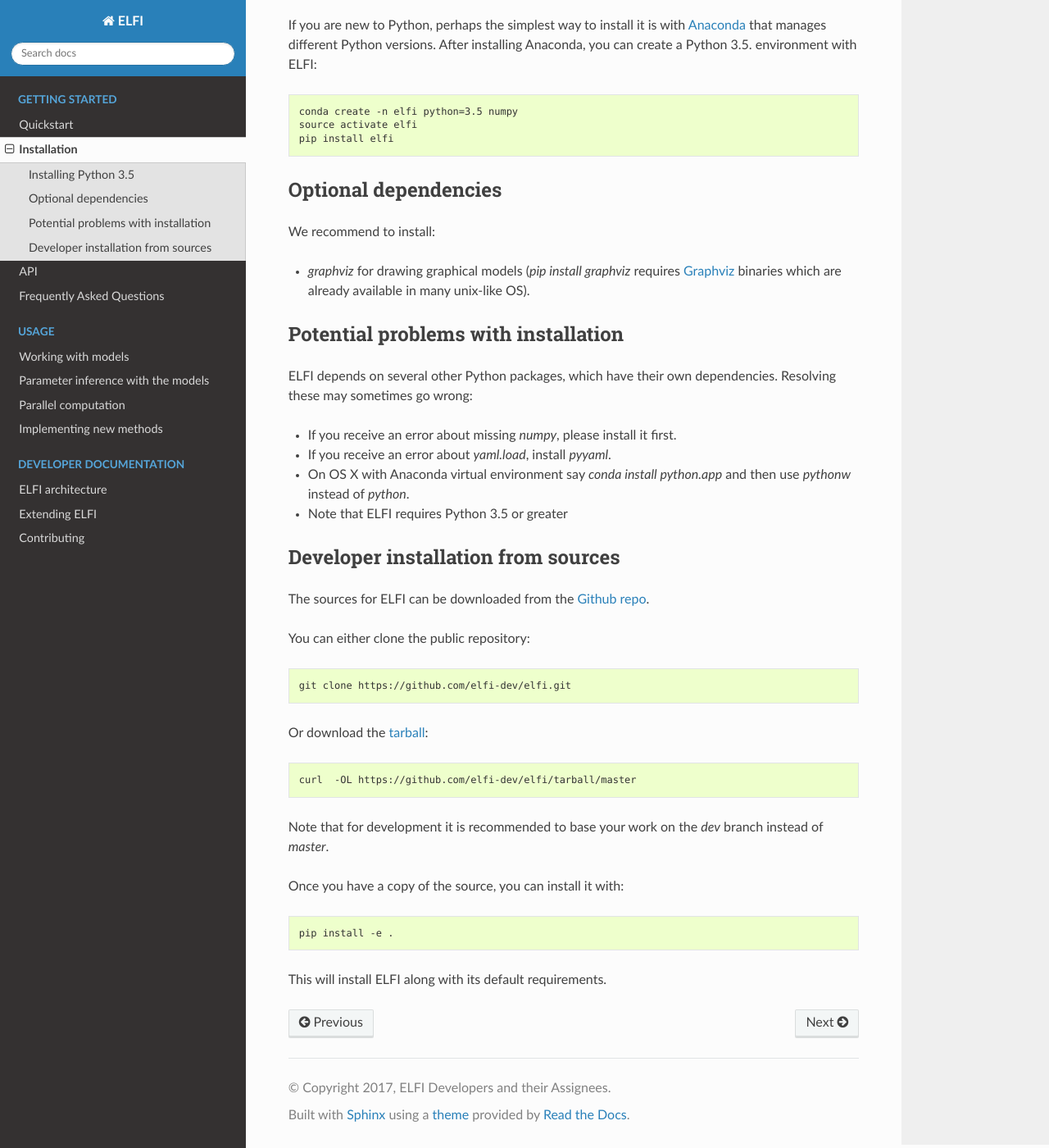
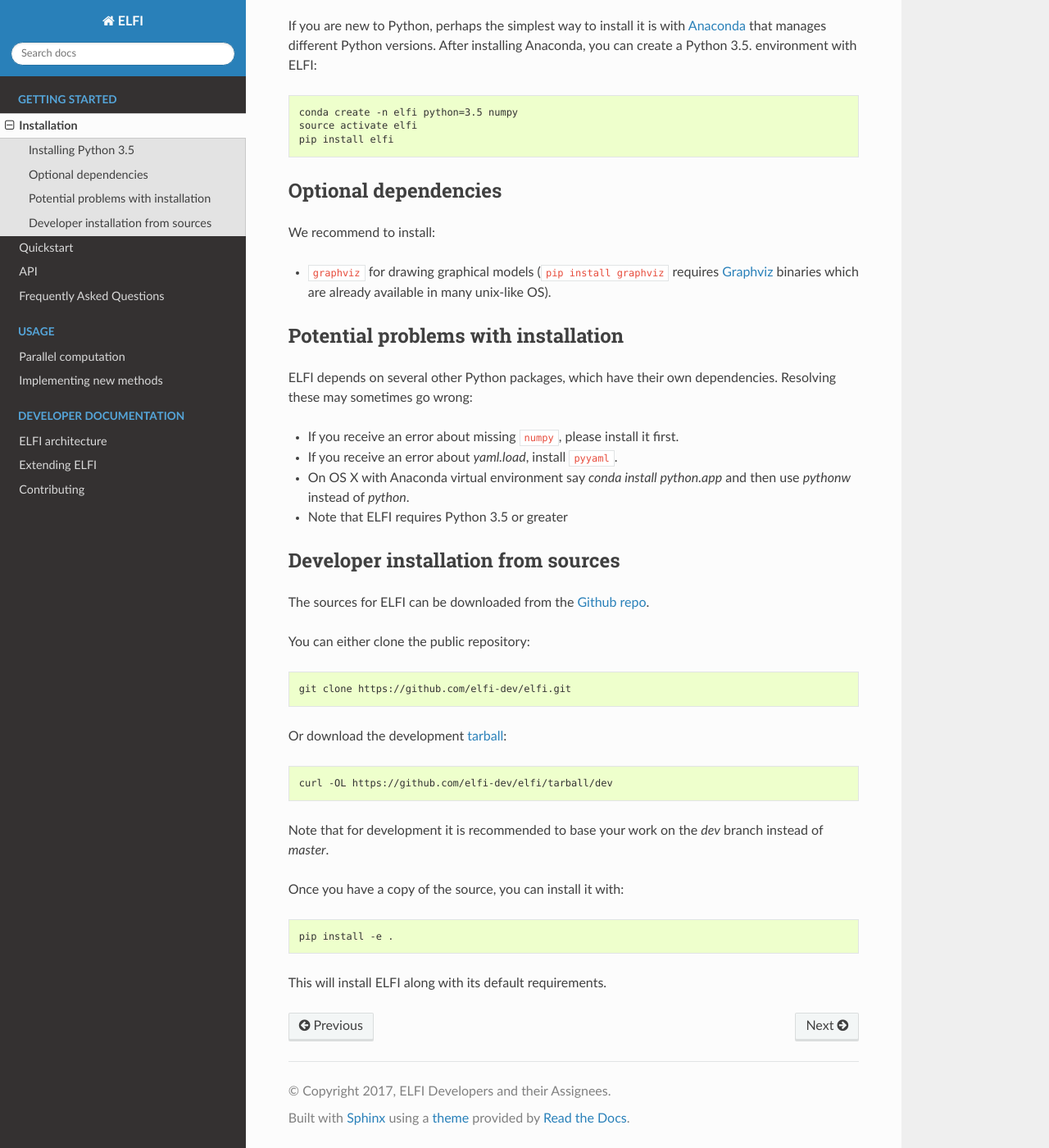
Before and after one commit to elfi-dev/elfi, a Sphinx documentation site: the page built from docs/installation.rst, in a window 1280 px wide and 1400 px high, scrolled down 408 px. Shown: the whole window at 82% size. Built offline with Sphinx 7.4.7 and the Read the Docs theme 2.0.0, drawn with Linux system fonts in a browser that asks for light colours; pages that are not in the unit, such as notebooks, are missing from menus; the version number could not be read and is left out; some of the changed text lies outside the part shown.

```diff
--- a/docs/conf.py
+++ b/docs/conf.py
@@ -190,7 +190,10 @@ todo_include_todos = False
 # further.  For a list of options available for each theme, see the
 # documentation.
 #
-# html_theme_options = {}
+html_theme_options = {
+    'collapse_navigation': True,
+    'navigation_depth': 2,
+}
 
 # Add any paths that contain custom themes here, relative to this directory.
 # html_theme_path = []
--- a/docs/index.rst
+++ b/docs/index.rst
@@ -39,8 +39,8 @@ ELFI also has the following non LFI methods:
     :maxdepth: 1
     :caption: Getting started
 
+    installation
     quickstart
-    installation
     api
     faq
 
@@ -48,9 +48,9 @@ ELFI also has the following non LFI methods:
     :maxdepth: 1
     :caption: Usage
 
-    usage/models
-    usage/inference
+    usage/tutorial
     usage/parallel
+    usage/external
     usage/implementing-methods
 
 .. toctree::
--- a/docs/installation.rst
+++ b/docs/installation.rst
@@ -10,7 +10,7 @@ type in your terminal:
 
     pip install elfi
 
-In some OS you may have to first install `numpy` with `pip install numpy`. If you don't
+In some OS you may have to first install ``numpy`` with ``pip install numpy``. If you don't
 have `pip`_ installed, this `Python installation guide`_ can guide you through the
 process.
 
@@ -38,7 +38,7 @@ Optional dependencies
 
 We recommend to install:
 
-* `graphviz` for drawing graphical models (`pip install graphviz` requires Graphviz_ binaries which are already available in many unix-like OS).
+* ``graphviz`` for drawing graphical models (``pip install graphviz`` requires Graphviz_ binaries which are already available in many unix-like OS).
 
 .. _Graphviz: http://www.graphviz.org
 
@@ -48,8 +48,8 @@ Potential problems with installation
 ELFI depends on several other Python packages, which have their own dependencies.
 Resolving these may sometimes go wrong:
 
-* If you receive an error about missing `numpy`, please install it first.
-* If you receive an error about `yaml.load`, install `pyyaml`.
+* If you receive an error about missing ``numpy``, please install it first.
+* If you receive an error about `yaml.load`, install ``pyyaml``.
 * On OS X with Anaconda virtual environment say `conda install python.app` and then use `pythonw` instead of `python`.
 * Note that ELFI requires Python 3.5 or greater
 
@@ -64,11 +64,11 @@ You can either clone the public repository:
 
     git clone https://github.com/elfi-dev/elfi.git
 
-Or download the `tarball`_:
+Or download the development `tarball`_:
 
 .. code-block:: console
 
-    curl  -OL https://github.com/elfi-dev/elfi/tarball/master
+    curl -OL https://github.com/elfi-dev/elfi/tarball/dev
 
 Note that for development it is recommended to base your work on the `dev` branch instead
 of `master`.
@@ -82,4 +82,4 @@ Once you have a copy of the source, you can install it with:
 This will install ELFI along with its default requirements.
 
 .. _Github repo: https://github.com/elfi-dev/elfi
-.. _tarball: https://github.com/elfi-dev/elfi/tarball/master
+.. _tarball: https://github.com/elfi-dev/elfi/tarball/dev
--- a/docs/usage/parallel.rst
+++ b/docs/usage/parallel.rst
@@ -1,7 +1,7 @@
 Parallel computation
 ====================
 
-ELFI support parallel computation out of the box. The parallelization is executed through
-ipyparallel_ that can parallelize from multiple cores up to a computation cluster.
+ELFI supports parallelization from multiple cores up to a cluster environment. Internally
+ELFI uses ipyparallel_ Python library to handle the parallelization.
 
 .. _ipyparallel: http://ipyparallel.readthedocs.io/en/stable/
```
Also changed, not shown: docs/quickstart.rst (+120 -11 lines), 3 other files.
